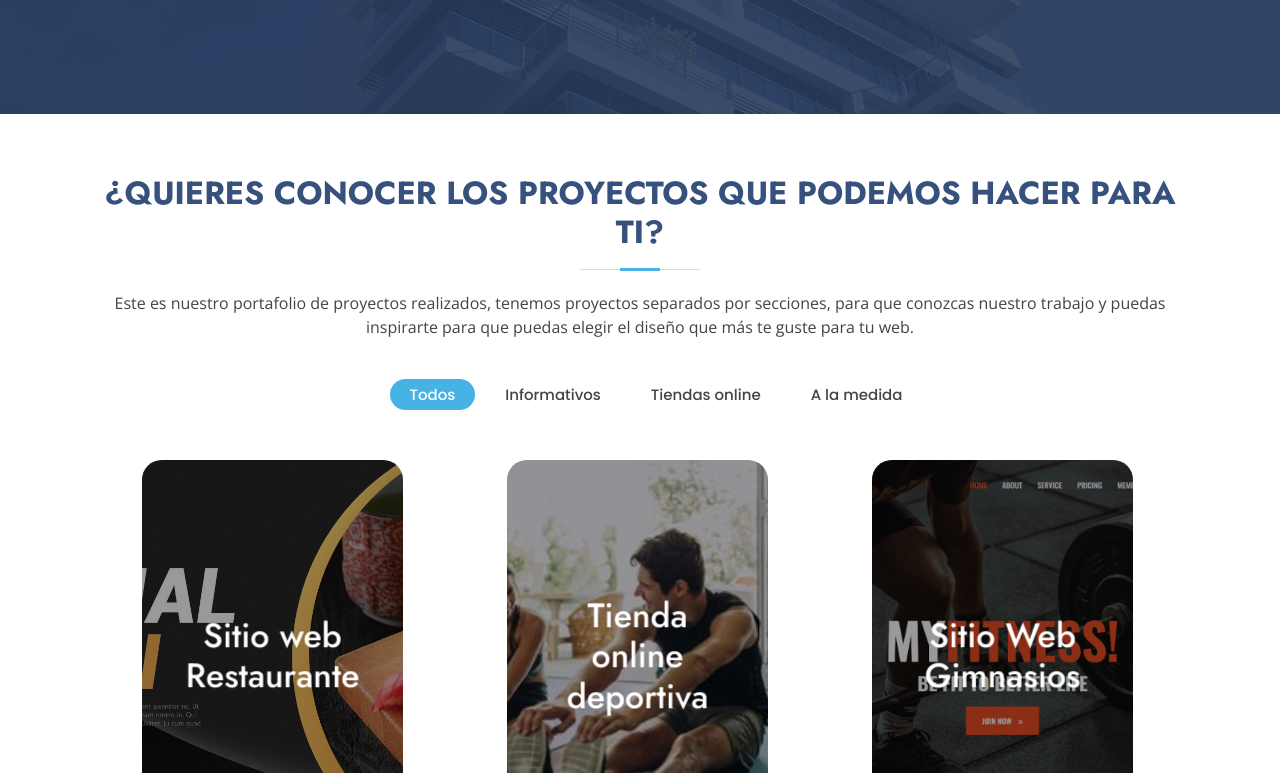
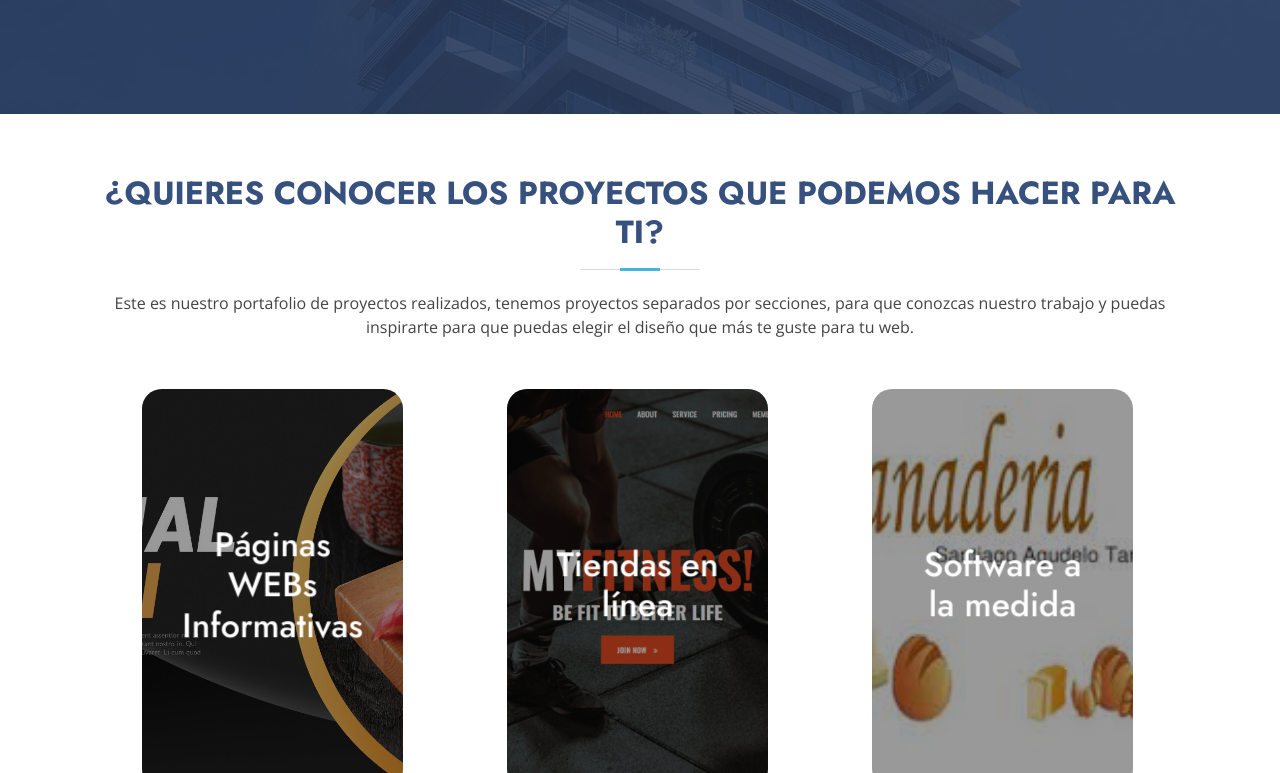
Before and after one commit to VAJDigital/VAJDigital.github.io, a plain HTML site: page index.html in a window 1280 px wide. Shown: the part 2027-2800 px from the top of the page. Drawn offline with nearby package versions, Linux system fonts and the light colour scheme.

Commit message:
actualizando sección portafolio

```diff
--- a/index.html
+++ b/index.html
@@ -301,17 +301,6 @@
             </p>
           </div>
 
-          <ul
-            id="portfolio-flters"
-            class="d-flex justify-content-center"
-            data-aos="fade-up"
-            data-aos-delay="100"
-          >
-            <li data-filter="*" class="filter-active">Todos</li>
-            <li data-filter=".filter-app">Informativos</li>
-            <li data-filter=".filter-card">Tiendas online</li>
-            <li data-filter=".filter-web">A la medida</li>
-          </ul>
           <!-- Inicio imágenes -->
           <div
             class="row portfolio-container"
@@ -331,54 +320,23 @@
                 >
                   <div class="bg"></div>
                   <div class="body__card_front">
-                    <h2>Sitio web Restaurante</h2>
+                    <h2>Páginas WEBs Informativas</h2>
                   </div>
                 </div>
                 <div class="card__back">
                   <div class="body__card_back">
-                    <h2>Sushi & Pizzas</h2>
-                    <p>
-                      Tenemos el mejor sushi y las pizzas más sabrosas de la
-                      región
-                    </p>
-                    <input type="button " value="Leer Más " />
+                    <h3>Ingresa</h3>
+                  <p>
+                    Entra pulsando el botón de abajo para que puedas ver todos nuestros diseño de <b>Páginas webs informativas</b>
+                  </p>
+                    <input type="button" value="Ver todo" />
                   </div>
                 </div>
               </div>
             </div>
             <!-- web3 -->
-            <div
-              class="card__father col-lg-3 col-md-6 portfolio-item filter-card"
-            >
-              <div class="card">
-                <div
-                  class="card__front"
-                  style="
-                    background-image: url(assets/img/portfolio/sport-page.jpg);
-                  "
-                >
-                  <div class="bg"></div>
-                  <div class="body__card_front">
-                    <h2>Tienda online deportiva</h2>
-                  </div>
-                </div>
-                <div class="card__back">
-                  <div class="body__card_back">
-                    <h2>Fashions Sports</h2>
-                    <p>
-                      Lorem ipsum dolor sit amet consectetur adipisicing elit.
-                      Pariatur ab quas recusandae voluptatum aliquid tempore
-                      animi corporis voluptas.
-                    </p>
-                    <input type="button " value="Leer Más " />
-                  </div>
-                </div>
-              </div>
-            </div>
-            <!-- app2 -->
-
             <div class="card__father col-lg-3 col-md-6 portfolio-item filter-app
-            " ">
+            ">
             <div class="card">
               <div
                 class="card__front"
@@ -386,18 +344,16 @@
               >
                 <div class="bg"></div>
                 <div class="body__card_front">
-                  <h2>Sitio Web Gimnasios</h2>
+                  <h2>Tiendas en línea</h2>
                 </div>
               </div>
               <div class="card__back">
                 <div class="body__card_back">
-                  <h2>LS Gym</h2>
+                  <h3>Ingresa</h3>
                   <p>
-                    Lorem ipsum dolor sit amet consectetur adipisicing elit.
-                    Pariatur ab quas recusandae voluptatum aliquid tempore animi
-                    corporis voluptas.
+                    Entra pulsando el botón de abajo para que puedas ver todos nuestros diseño de nuestras<b>Tiendas en línea</b>
                   </p>
-                  <input type=" button " value=" Leer Más " />
+                  <input type="button" value="Ver todo" />
                 </div>
               </div>
             </div>
@@ -414,136 +370,24 @@
               >
                 <div class="bg"></div>
                 <div class="body__card_front">
-                  <h2>Sitio Web Panadería</h2>
+                  <h2>Software a la medida</h2>
                 </div>
               </div>
               <div class="card__back">
                 <div class="body__card_back">
-                  <h2>LS Gym</h2>
+                  <h3>Ingresa</h3>
                   <p>
-                    Lorem ipsum dolor sit amet consectetur adipisicing elit.
-                    Pariatur ab quas recusandae voluptatum aliquid tempore animi
-                    corporis voluptas.
+                    Entra pulsando el botón de abajo para que puedas ver todos nuestros diseño de nuestros <b>Software a la medida</b>
                   </p>
-                  <input type=" button " value=" Leer Más " />
+                  <input type="button" value="Ver Todos" />
                 </div>
               </div>
             </div>
           </div>
-          <!-- web2 -->
-          <div
-            class="card__father col-lg-3 col-md-6 portfolio-item filter-card"
-          >
-            <div class="card">
-              <div
-                class="card__front"
-                style="
-                  background-image: url(assets/img/portfolio/tienda-ropa.png);
-                "
-              >
-                <div class="bg"></div>
-                <div class="body__card_front">
-                  <h2>Tienda online ropa</h2>
-                </div>
-              </div>
-              <div class="card__back">
-                <div class="body__card_back">
-                  <h2>LS Gym</h2>
-                  <p>
-                    Lorem ipsum dolor sit amet consectetur adipisicing elit.
-                    Pariatur ab quas recusandae voluptatum aliquid tempore animi
-                    corporis voluptas.
-                  </p>
-                  <input type=" button " value=" Leer Más " />
-                </div>
-              </div>
-            </div>
-          </div>
-          <!-- app3 -->
-          <div class="card__father col-lg-3 col-md-6 portfolio-item filter-app">
-            <div class="card">
-              <div
-                class="card__front"
-                style="
-                  background-image: url(assets/img/portfolio/tienda-ropa.png);
-                "
-              >
-                <div class="bg"></div>
-                <div class="body__card_front">
-                  <h2>Tienda online ropa</h2>
-                </div>
-              </div>
-              <div class="card__back">
-                <div class="body__card_back">
-                  <h2>LS Gym</h2>
-                  <p>
-                    Lorem ipsum dolor sit amet consectetur adipisicing elit.
-                    Pariatur ab quas recusandae voluptatum aliquid tempore animi
-                    corporis voluptas.
-                  </p>
-                  <input type=" button " value=" Leer Más " />
-                </div>
-              </div>
-            </div>
-          </div>
-          <!-- card1 -->
-          <div
-            class="card__father col-lg-3 col-md-6 portfolio-item filter-card"
-          >
-            <div class="card">
-              <div
-                class="card__front"
-                style="
-                  background-image: url(assets/img/portfolio/tienda-ropa.png);
-                "
-              >
-                <div class="bg"></div>
-                <div class="body__card_front">
-                  <h2>Tienda online ropa</h2>
-                </div>
-              </div>
-              <div class="card__back">
-                <div class="body__card_back">
-                  <h2>LS Gym</h2>
-                  <p>
-                    Lorem ipsum dolor sit amet consectetur adipisicing elit.
-                    Pariatur ab quas recusandae voluptatum aliquid tempore animi
-                    corporis voluptas.
-                  </p>
-                  <input type=" button " value=" Leer Más " />
-                </div>
-              </div>
-            </div>
-          </div>
-          <!-- card3 -->
-          <div
-            class="card__father col-lg-3 col-md-6 portfolio-item filter-card"
-          >
-            <div class="card">
-              <div
-                class="card__front"
-                style="
-                  background-image: url(assets/img/portfolio/tienda-ropa.png);
-                "
-              >
-                <div class="bg"></div>
-                <div class="body__card_front">
-                  <h2>Tienda online ropa</h2>
-                </div>
-              </div>
-              <div class="card__back">
-                <div class="body__card_back">
-                  <h2>LS Gym</h2>
-                  <p>
-                    Lorem ipsum dolor sit amet consectetur adipisicing elit.
-                    Pariatur ab quas recusandae voluptatum aliquid tempore animi
-                    corporis voluptas.
-                  </p>
-                  <input type=" button " value=" Leer Más " />
-                </div>
-              </div>
-            </div>
-          </div>
+
+
+
+
         </div>
         <!-- fin imágenes -->
       </section>
```
